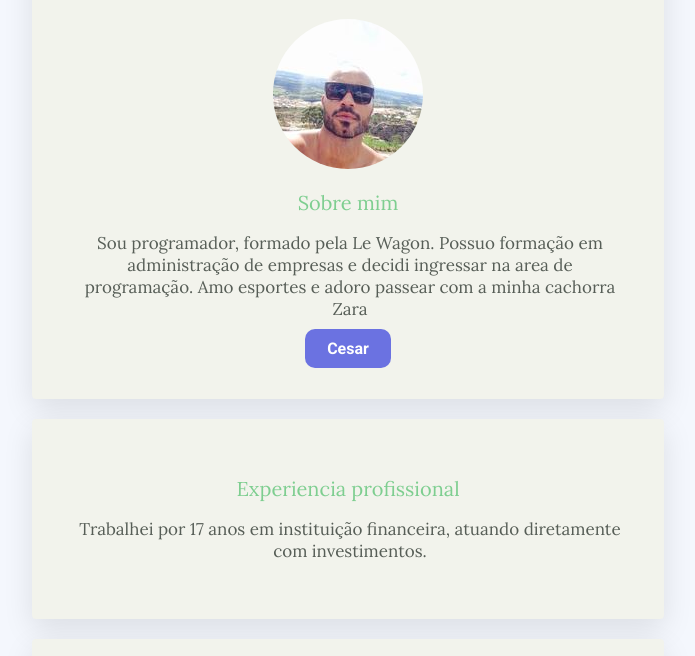
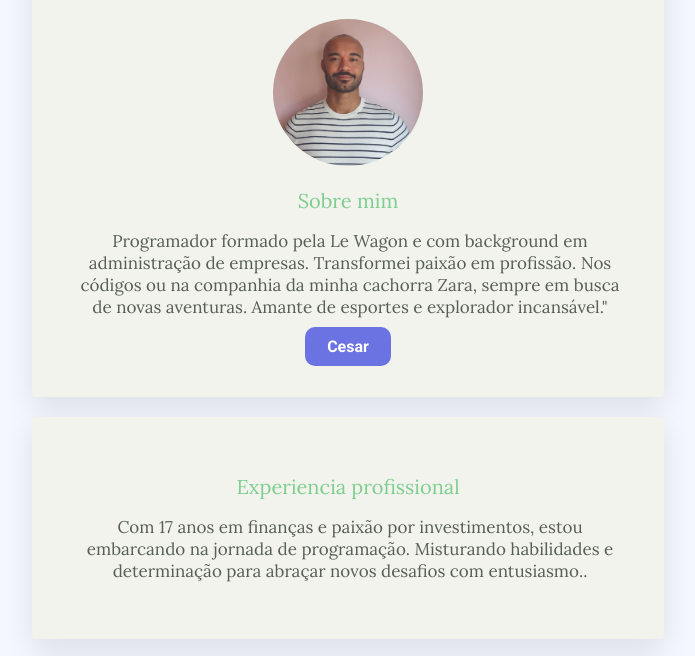
Before and after one commit to cesar1350/profile, a plain HTML site: page index.html in a window 1280 px wide. Shown: the part 125-781 px from the top of the page, without its empty margins (292-987 px from the left). Drawn offline with Linux system fonts and the light colour scheme.

Commit message:
my profile page

```diff
--- a/index.html
+++ b/index.html
@@ -14,25 +14,27 @@
     <div class="container">
       <div class="card-white" id="introdução">
         <h1> Olá, Meu nome é Cesar </h1>
-        <img src="images/foto.jpg" class="img-circle"  width="150px"  alt="Cesar Ramalho">
+        <img src="images/foto2.jpg" class="img-circle"  width="150px"  alt="Cesar Ramalho">
         <h2>Sobre mim</h2>
-        <p> Sou programador, formado pela Le Wagon. Possuo formação em administração de empresas e decidi ingressar na area de programação. Amo esportes e adoro passear com a minha cachorra Zara</p>
+        <p> Programador formado pela Le Wagon e com background em administração de empresas. Transformei paixão em profissão. Nos códigos ou na companhia da minha cachorra Zara, sempre em busca de novas aventuras. Amante de esportes e explorador incansável."</p>
         <a href="#" class="btn-blue">Cesar</a>
       </div>
       <div class="card-white">
       <h2> Experiencia profissional</h2>
-      <p>Trabalhei por 17 anos em instituição financeira, atuando diretamente com investimentos.</p>
+      <p>Com 17 anos em finanças e paixão por investimentos, estou embarcando na jornada de programação. Misturando habilidades e determinação para abraçar novos desafios com entusiasmo..</p>
       </div>
       <div class="card-white">
       <h2>Redes Sociais</h2>
       <ul class="list-inline">
        <li>
-         <a href="https://www.linkedin.com/in/cesar-ramalho-46823169/" target="_blank"></a>
+         <a href="https://www.linkedin.com/in/cesar-ramalho-46823169/" target="_blank">
          <i class="fa-brands fa-linkedin"></i>
+         </a>
       </li>
        <li>
-          <a href="https://www.instagram.com/" target="_blank"></a>
+          <a href="https://www.instagram.com/" target="_blank">
           <i class="fa-brands fa-instagram"></i>
+          </a>
       </li>
       </ul>
       </div>
```
